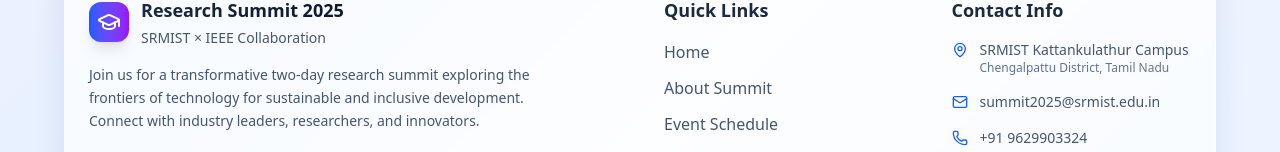
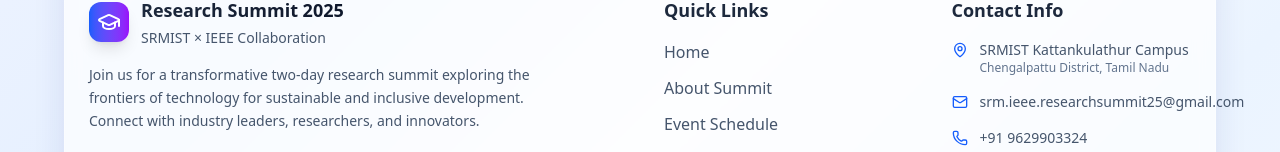
Before and after one commit to prasath2305/srm-ieee, a Next.js app: page / in a window 1280 px wide. Shown: the part 3456-3608 px from the top of the page. Built offline with nearby package versions, Linux system fonts and the light colour scheme.

Commit message:
Update footer email address for research summit inquiries

```diff
--- a/src/app/components/Footer.jsx
+++ b/src/app/components/Footer.jsx
@@ -91,7 +91,7 @@
                     href="mailto:summit2025@srmist.edu.in"
                     className="text-slate-600 text-sm hover:text-blue-600 transition-colors"
                   >
-                    summit2025@srmist.edu.in
+                    srm.ieee.researchsummit25@gmail.com
                   </a>
                 </div>
                 <div className="flex items-center gap-3">
```
